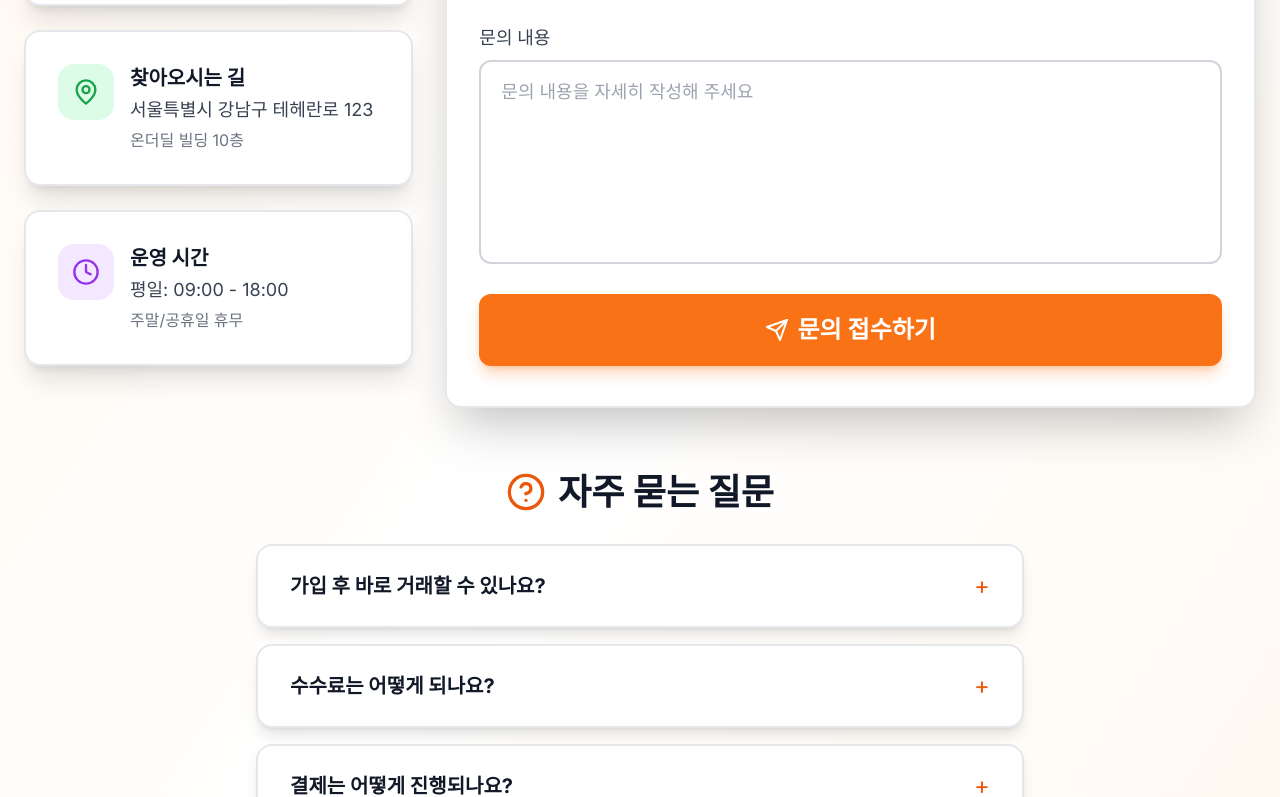
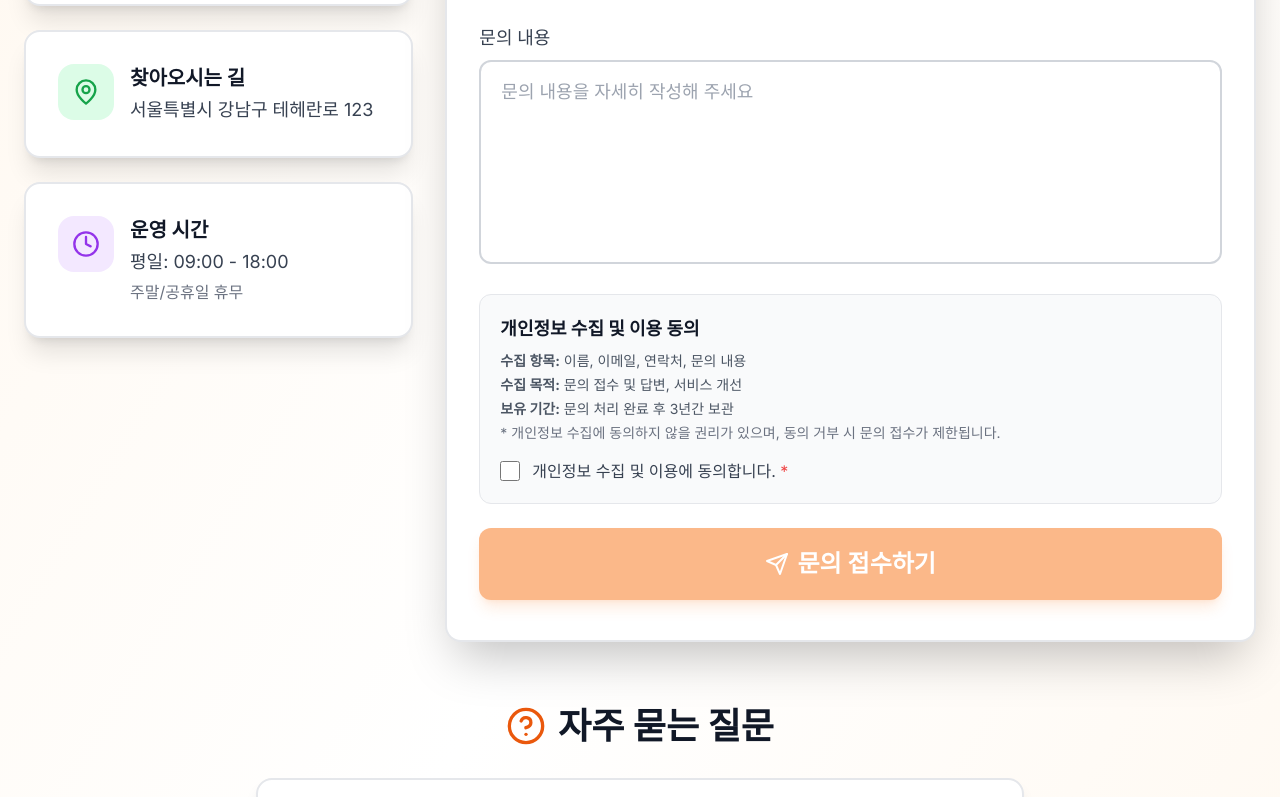
Before and after one commit to NQ-Solution/onthedeal, a Next.js app: page /contact in a window 1280 px wide. Shown: the part 634-1431 px from the top of the page. Built offline with nearby package versions, Linux system fonts and the light colour scheme; no server answers; the database is empty.

Commit message:
login page update and admin seed

```diff
--- a/app/(admin)/admin/chats/page.tsx
+++ b/app/(admin)/admin/chats/page.tsx
@@ -161,7 +161,7 @@ export default function AdminChatsPage() {
               <div className="relative">
                 <Search className="absolute left-4 top-1/2 transform -translate-y-1/2 text-gray-400 w-5 h-5" />
                 <Input
-                  placeholder="RFQ, 구매자, 공급자 검색..."
+                  placeholder="발주, 구매자, 공급자 검색..."
                   value={searchTerm}
                   onChange={(e) => setSearchTerm(e.target.value)}
                   onKeyDown={(e) => e.key === 'Enter' && handleSearch()}
@@ -280,7 +280,7 @@ export default function AdminChatsPage() {
 
               <div className="grid grid-cols-2 gap-4">
                 <div className="bg-gray-50 rounded-xl p-4">
-                  <p className="text-sm text-gray-500">RFQ</p>
+                  <p className="text-sm text-gray-500">발주</p>
                   <p className="font-bold">{selectedChat.rfq.title}</p>
                 </div>
                 <div className="bg-gray-50 rounded-xl p-4">
--- a/app/(admin)/admin/orders/page.tsx
+++ b/app/(admin)/admin/orders/page.tsx
@@ -174,7 +174,7 @@ export default function AdminOrdersPage() {
               <div className="relative">
                 <Search className="absolute left-4 top-1/2 transform -translate-y-1/2 text-gray-400 w-5 h-5" />
                 <Input
-                  placeholder="RFQ, 구매자, 공급자 검색..."
+                  placeholder="발주, 구매자, 공급자 검색..."
                   value={searchTerm}
                   onChange={(e) => setSearchTerm(e.target.value)}
                   onKeyDown={(e) => e.key === 'Enter' && handleSearch()}
@@ -286,7 +286,7 @@ export default function AdminOrdersPage() {
 
               <div className="grid grid-cols-2 gap-4">
                 <div className="bg-gray-50 rounded-xl p-4">
-                  <p className="text-sm text-gray-500">RFQ</p>
+                  <p className="text-sm text-gray-500">발주</p>
                   <p className="font-bold">{selectedOrder.rfq.title}</p>
                 </div>
                 <div className="bg-gray-50 rounded-xl p-4">
--- a/app/(auth)/layout.tsx
+++ b/app/(auth)/layout.tsx
@@ -39,8 +39,8 @@ export default function AuthLayout({
               <div className="w-14 h-14 bg-white/20 rounded-2xl flex items-center justify-center mb-4">
                 <FileText className="w-7 h-7 text-white" />
               </div>
-              <h3 className="text-lg font-bold text-white">RFQ 등록</h3>
-              <p className="text-white/70 text-sm mt-1">간편하게 제안 요청</p>
+              <h3 className="text-lg font-bold text-white">발주 등록</h3>
+              <p className="text-white/70 text-sm mt-1">간편하게 발주 및 제안 요청</p>
             </div>
             <div className="bg-white/10 backdrop-blur-sm rounded-3xl p-6 hover:bg-white/15 transition-colors">
               <div className="w-14 h-14 bg-white/20 rounded-2xl flex items-center justify-center mb-4">
--- a/app/(auth)/login/page.tsx
+++ b/app/(auth)/login/page.tsx
@@ -109,7 +109,7 @@ function LoginForm() {
                 <ShoppingCart className="w-7 h-7 text-primary-600" />
               </div>
               <p className="text-xl font-bold text-primary-600">구매자</p>
-              <p className="text-gray-500 mt-1">발주서 작성, 제안 비교</p>
+              <p className="text-gray-500 mt-1">발주 등록 및 제안 요청</p>
             </button>
             <button
               onClick={() => handleDemoLogin('supplier')}
@@ -119,7 +119,7 @@ function LoginForm() {
                 <Factory className="w-7 h-7 text-green-600" />
               </div>
               <p className="text-xl font-bold text-green-600">공급자</p>
-              <p className="text-gray-500 mt-1">발주 확인, 제안 제출</p>
+              <p className="text-gray-500 mt-1">발주 확인 및 제안 제출</p>
             </button>
           </div>
         </div>
--- a/app/admintest/page.tsx
+++ b/app/admintest/page.tsx
@@ -74,7 +74,7 @@ export default function AdminTestPage() {
                 </div>
                 <div className="text-left">
                   <p className="font-bold text-gray-900">구매자 (Buyer)</p>
-                  <p className="text-sm text-gray-500">RFQ 등록, 제안 확인</p>
+                  <p className="text-sm text-gray-500">발주 등록, 제안 확인</p>
                 </div>
               </div>
               <ArrowRight className="w-6 h-6 text-gray-400" />
--- a/app/contact/page.tsx
+++ b/app/contact/page.tsx
@@ -1,11 +1,22 @@
 'use client'
 
-import { useState } from 'react'
+import { useState, useEffect } from 'react'
 import Link from 'next/link'
 import Image from 'next/image'
 import { Button, Input, Card, CardContent } from '@/components/ui'
 import { Footer } from '@/components/layout/Footer'
 import { Send, Phone, Mail, MapPin, Clock, MessageSquare, HelpCircle, CheckCircle } from 'lucide-react'
+
+interface SiteSettings {
+  siteName: string
+  contactEmail: string
+  contactPhone: string
+  address?: string
+  businessAddress?: string
+  businessHoursStart?: string
+  businessHoursEnd?: string
+  businessDays?: string
+}
 
 const faqItems = [
   {
@@ -34,9 +45,26 @@ export default function ContactPage() {
     subject: '',
     message: '',
   })
+  const [privacyAgreed, setPrivacyAgreed] = useState(false)
   const [loading, setLoading] = useState(false)
   const [submitted, setSubmitted] = useState(false)
   const [openFaq, setOpenFaq] = useState<number | null>(null)
+  const [settings, setSettings] = useState<SiteSettings | null>(null)
+
+  useEffect(() => {
+    const fetchSettings = async () => {
+      try {
+        const res = await fetch('/api/settings')
+        if (res.ok) {
+          const data = await res.json()
+          setSettings(data)
+        }
+      } catch (error) {
+        console.error('Failed to fetch settings:', error)
+      }
+    }
+    fetchSettings()
+  }, [])
 
   const handleSubmit = async (e: React.FormEvent) => {
     e.preventDefault()
@@ -117,8 +145,12 @@ export default function ContactPage() {
                   </div>
                   <div>
                     <h3 className="text-xl font-bold text-gray-900">전화 문의</h3>
-                    <p className="text-lg text-primary-600 font-bold mt-1">02-1234-5678</p>
-                    <p className="text-base text-gray-500 mt-1">평일 09:00 - 18:00</p>
+                    <p className="text-lg text-primary-600 font-bold mt-1">
+                      {settings?.contactPhone || '02-1234-5678'}
+                    </p>
+                    <p className="text-base text-gray-500 mt-1">
+                      {settings?.businessDays || '평일'} {settings?.businessHoursStart || '09:00'} - {settings?.businessHoursEnd || '18:00'}
+                    </p>
                   </div>
                 </div>
               </CardContent>
@@ -132,7 +164,9 @@ export default function ContactPage() {
                   </div>
                   <div>
                     <h3 className="text-xl font-bold text-gray-900">이메일 문의</h3>
-                    <p className="text-lg text-blue-600 font-bold mt-1">support@onthedeal.com</p>
+                    <p className="text-lg text-blue-600 font-bold mt-1">
+                      {settings?.contactEmail || 'support@onthedeal.com'}
+                    </p>
                     <p className="text-base text-gray-500 mt-1">24시간 접수 가능</p>
                   </div>
                 </div>
@@ -147,8 +181,9 @@ export default function ContactPage() {
                   </div>
                   <div>
                     <h3 className="text-xl font-bold text-gray-900">찾아오시는 길</h3>
-                    <p className="text-lg text-gray-700 mt-1">서울특별시 강남구 테헤란로 123</p>
-                    <p className="text-base text-gray-500 mt-1">온더딜 빌딩 10층</p>
+                    <p className="text-lg text-gray-700 mt-1">
+                      {settings?.businessAddress || settings?.address || '서울특별시 강남구 테헤란로 123'}
+                    </p>
                   </div>
                 </div>
               </CardContent>
@@ -162,7 +197,9 @@ export default function ContactPage() {
                   </div>
                   <div>
                     <h3 className="text-xl font-bold text-gray-900">운영 시간</h3>
-                    <p className="text-lg text-gray-700 mt-1">평일: 09:00 - 18:00</p>
+                    <p className="text-lg text-gray-700 mt-1">
+                      {settings?.businessDays || '평일'}: {settings?.businessHoursStart || '09:00'} - {settings?.businessHoursEnd || '18:00'}
+                    </p>
                     <p className="text-base text-gray-500 mt-1">주말/공휴일 휴무</p>
                   </div>
                 </div>
@@ -229,7 +266,39 @@ export default function ContactPage() {
                     />
                   </div>
 
-                  <Button type="submit" size="xl" className="w-full" isLoading={loading}>
+                  {/* 개인정보 수집 동의 */}
+                  <div className="bg-gray-50 rounded-xl p-5 border border-gray-200">
+                    <div className="mb-4">
+                      <h4 className="text-lg font-bold text-gray-900 mb-2">개인정보 수집 및 이용 동의</h4>
+                      <div className="text-sm text-gray-600 space-y-1">
+                        <p><strong>수집 항목:</strong> 이름, 이메일, 연락처, 문의 내용</p>
+                        <p><strong>수집 목적:</strong> 문의 접수 및 답변, 서비스 개선</p>
+                        <p><strong>보유 기간:</strong> 문의 처리 완료 후 3년간 보관</p>
+                        <p className="text-gray-500 mt-2">
+                          * 개인정보 수집에 동의하지 않을 권리가 있으며, 동의 거부 시 문의 접수가 제한됩니다.
+                        </p>
+                      </div>
+                    </div>
+                    <label className="flex items-center gap-3 cursor-pointer">
+                      <input
+                        type="checkbox"
+                        checked={privacyAgreed}
+                        onChange={(e) => setPrivacyAgreed(e.target.checked)}
+                        className="w-5 h-5 rounded border-gray-300 text-primary-600 focus:ring-primary-500"
+                      />
+                      <span className="text-base text-gray-700">
+                        개인정보 수집 및 이용에 동의합니다. <span className="text-red-500">*</span>
+                      </span>
+                    </label>
+                  </div>
+
+                  <Button
+                    type="submit"
+                    size="xl"
+                    className="w-full"
+                    isLoading={loading}
+                    disabled={!privacyAgreed}
+                  >
                     <Send className="w-6 h-6 mr-2" />
                     문의 접수하기
                   </Button>
--- a/app/privacy/page.tsx
+++ b/app/privacy/page.tsx
@@ -120,7 +120,7 @@ function DefaultPrivacyContent() {
         <ul className="text-lg text-gray-700 leading-relaxed space-y-3">
           <li className="flex gap-3">
             <span className="font-bold text-primary-600">1.</span>
-            <span><strong>서비스 제공:</strong> 회원 가입, RFQ 등록, 제안 제출, 거래 체결 등</span>
+            <span><strong>서비스 제공:</strong> 회원 가입, 발주 등록, 제안 제출, 거래 체결 등</span>
           </li>
           <li className="flex gap-3">
             <span className="font-bold text-primary-600">2.</span>
```
Also changed, not shown: app/api/settings/route.ts (+8 -0 lines).
